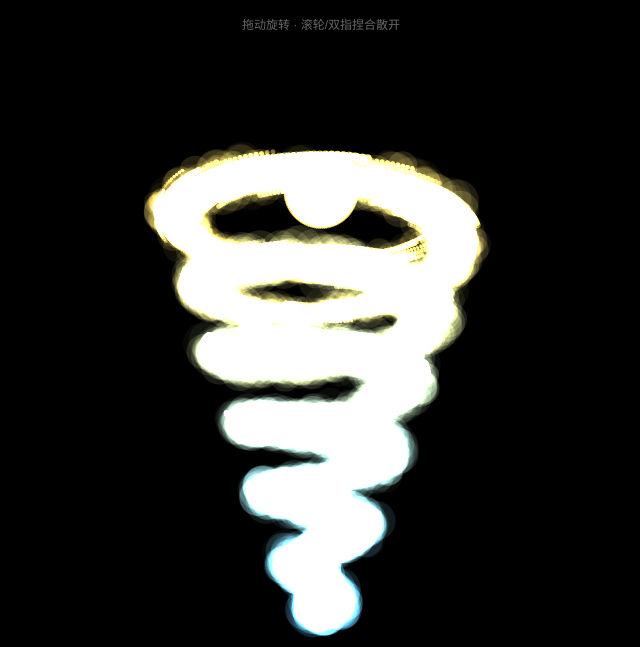
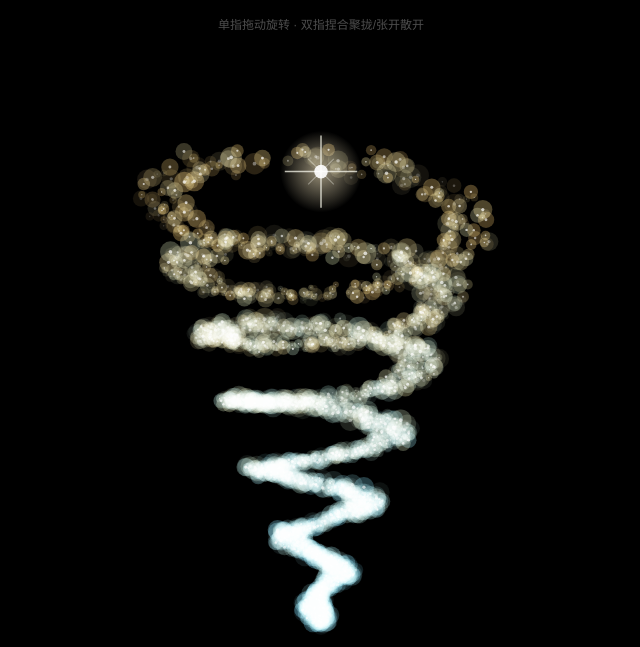
Before and after one commit to iSuperfran/christmastree, a plain HTML site: page index.html in a window 1280 px wide. Shown: the top 647 px of the page, without its empty margins (319-959 px from the left). Drawn offline with Linux system fonts and the light colour scheme; animation ran at ten frames a second.

Commit message:
Update index.html

```diff
--- a/index.html
+++ b/index.html
@@ -6,24 +6,24 @@
   <meta name="theme-color" content="#000000" />
   <title>Merry Christmas</title>
   <style>
-    /* 强制黑色背景，防止闪白 */
+    /* 纯黑背景 */
     html, body { margin:0; height:100%; background-color: #000; overflow:hidden; }
     canvas { display:block; width:100vw; height:100vh; touch-action:none; }
 
-    /* 底部文字样式：增加发光外阴影，确保在黑色背景下清晰 */
+    /* 底部文字：恢复唯美手写感，位置适中 */
     .caption {
       position: fixed; left: 0; right: 0;
-      bottom: 8%; /* 稍微抬高 */
+      bottom: 8%;
       text-align: center;
       pointer-events: none; user-select: none;
       z-index: 10;
     }
     .caption span {
       display: inline-block;
-      font-size: clamp(32px, 8vw, 60px);
+      font-size: clamp(30px, 8vw, 64px);
       font-family: "Snell Roundhand", "Brush Script MT", "Segoe Script", cursive;
-      color: #fff;
-      text-shadow: 0 0 10px rgba(255,200,100,0.8), 0 0 20px rgba(255,100,50,0.4);
+      color: rgba(255, 245, 230, 0.85); /* 柔和的香槟金 */
+      text-shadow: 0 0 15px rgba(255, 200, 100, 0.5);
       transform: rotate(-2deg);
       letter-spacing: 1px;
     }
@@ -32,7 +32,7 @@
     .hint {
       position: fixed; top: 15px; left: 0; right: 0;
       text-align: center;
-      color: rgba(255,255,255,0.4);
+      color: rgba(255,255,255,0.3);
       font-size: 12px;
       font-family: sans-serif;
       pointer-events: none;
@@ -42,22 +42,20 @@
 <body>
 
 <canvas id="c"></canvas>
-<div class="hint">拖动旋转 · 滚轮/双指捏合散开</div>
+<div class="hint">单指拖动旋转 · 双指捏合聚拢/张开散开</div>
 <div class="caption"><span>Merry Christmas</span></div>
 
 <script>
 (() => {
   const canvas = document.getElementById('c');
-  const ctx = canvas.getContext('2d', { alpha: false }); // 关闭透明通道，提升性能且背景更黑
+  const ctx = canvas.getContext('2d', { alpha: false });
 
-  // 基础数学工具
   const clamp = (x,a,b) => Math.max(a, Math.min(b, x));
   const rand = (a,b) => a + Math.random() * (b - a);
   const lerp = (a,b,t) => a + (b - a) * t;
 
-  // 屏幕适配
-  let W, H, cx, cy, minD;
-  const DPR = Math.min(2.5, window.devicePixelRatio || 1); // 限制DPR防止发热
+  let W, H, cx, cy;
+  const DPR = Math.min(2.5, window.devicePixelRatio || 1);
 
   function resize() {
     W = window.innerWidth;
@@ -67,17 +65,16 @@
     ctx.scale(DPR, DPR);
     cx = W / 2;
     cy = H / 2;
-    minD = Math.min(W, H);
   }
   window.addEventListener('resize', resize);
   resize();
 
   // ================= 交互状态 =================
-  let yaw = 0, pitch = -0.2; // 初始视角
-  let targetYaw = 0, targetPitch = -0.2;
-  let scatter = 0, targetScatter = 0; // 0=树, 1=散开
+  let yaw = 0, pitch = -0.15;
+  let targetYaw = 0, targetPitch = -0.15;
+  let scatter = 0, targetScatter = 0; // 0=树(聚拢), 1=星尘(散开)
 
-  // 鼠标/触摸拖拽逻辑
+  // 1. 拖动旋转逻辑
   let isDragging = false, lastX = 0, lastY = 0;
 
   const onDown = (x, y) => { isDragging = true; lastX = x; lastY = y; };
@@ -86,9 +83,10 @@
     const dx = x - lastX;
     const dy = y - lastY;
     lastX = x; lastY = y;
-    targetYaw += dx * 0.005;
-    targetPitch += dy * 0.005;
-    targetPitch = clamp(targetPitch, -1, 0.5); // 限制上下视角
+    // 旋转灵敏度
+    targetYaw += dx * 0.006;
+    targetPitch += dy * 0.006;
+    targetPitch = clamp(targetPitch, -0.8, 0.4);
   };
   const onUp = () => { isDragging = false; };
 
@@ -104,13 +102,15 @@
   }, {passive: false});
   window.addEventListener('touchend', onUp);
 
-  // 滚轮控制散开
+  // 2. 滚轮控制 (向下滚=聚拢，向上滚=散开)
   canvas.addEventListener('wheel', e => {
-    targetScatter += Math.sign(e.deltaY) * 0.1;
+    // e.deltaY > 0 (滚轮向下) -> 我们希望它聚拢吗？通常缩小是聚拢。
+    // 为了符合直觉：往回滚(下)是变回树，往外推(上)是散开
+    targetScatter += Math.sign(-e.deltaY) * 0.08;
     targetScatter = clamp(targetScatter, 0, 1);
   }, {passive: true});
 
-  // 双指缩放控制散开
+  // 3. 双指缩放逻辑 (修正版：捏合=聚拢)
   let initDist = 0, initScatter = 0;
   canvas.addEventListener('touchstart', e => {
     if (e.touches.length === 2) {
@@ -125,62 +125,57 @@
       const dx = e.touches[0].clientX - e.touches[1].clientX;
       const dy = e.touches[0].clientY - e.touches[1].clientY;
       const dist = Math.hypot(dx, dy);
-      const delta = (dist - initDist) / 200;
-      // 捏合是变小(dist变小)，我们希望粒子散开还是聚拢？
-      // 逻辑：捏合=散开(类似把东西挤碎)，张开=还原。或者反之。
-      // 这里设定：双指张开(放大) -> 聚拢(0)，双指捏合(缩小) -> 散开(1)
-      targetScatter = clamp(initScatter - delta, 0, 1);
+
+      // 逻辑修正：
+      // dist 变大 (张开) -> delta 正 -> scatter 变大 (散开)
+      // dist 变小 (捏合) -> delta 负 -> scatter 变小 (聚拢)
+      const delta = (dist - initDist) / 300;
+
+      targetScatter = clamp(initScatter + delta, 0, 1);
       e.preventDefault();
     }
   });
 
   // ================= 粒子系统 =================
-  const N = 2400; // 粒子数量，太多会卡，2400在手机上足够密集
+  const N = 2800; // 粒子数
   const particles = [];
 
-  // 初始化粒子（螺旋结构）
   function init() {
     for (let i = 0; i < N; i++) {
-      // 0 到 1 的分布，稍微偏向底部
-      const t = Math.pow(Math.random(), 0.8);
+      // 螺旋分布
+      const t = Math.pow(Math.random(), 0.75); // 稍微更均匀一点，不要全堆在下面
+      const h = 320;
+      const maxR = 130;
+      const y = -h/2 + t * h;
 
-      // 树高和底半径
-      const h = 300;
-      const maxR = 120;
+      const rBase = (1 - t) * maxR;
+      // 增加随机性，制造“星尘”的模糊边缘
+      const r = rBase + rand(-20, 20) * (1-t*0.5);
 
-      const y = -h/2 + t * h; // y轴坐标
-
-      // 螺旋半径：越往上越小，呈圆锥状
-      const rBase = (1 - t) * maxR;
-      // 加一点随机噪点，形成“边缘不清晰”
-      const r = rBase + rand(-15, 15);
-
-      // 螺旋角度：随高度旋转
-      const turns = 6;
-      const angle = t * Math.PI * 2 * turns + rand(0, 0.5);
+      const turns = 6.5;
+      const angle = t * Math.PI * 2 * turns + rand(0, 0.8); // 角度抖动
 
       const x = Math.cos(angle) * r;
       const z = Math.sin(angle) * r;
 
-      // 散开的目标位置 (模拟宇宙大爆炸/星尘)
-      // 随机分布在球体表面附近
+      // 散开位置 (球形爆炸效果)
       const sDir = Math.random() * Math.PI * 2;
-      const sR = rand(150, 400);
+      const sYDir = rand(-1, 1);
+      const sR = rand(200, 500);
       const sx = Math.cos(sDir) * sR;
-      const sy = rand(-300, 300);
+      const sy = sYDir * sR;
       const sz = Math.sin(sDir) * sR;
 
-      // 颜色属性：0=冷色(顶部)，1=暖色(底部)
-      // 顶部加一点冷色，底部金光
-      const colorMix = 1 - t;
+      // 0=青蓝(冷), 1=琥珀金(暖)
+      const colorMix = 1 - t + rand(-0.2, 0.2);
 
       particles.push({
-        x, y, z,          // 树形态坐标
-        sx, sy, sz,       // 散开形态坐标
-        colorMix,         // 颜色因子
-        size: rand(0.8, 2.5), // 基础大小
-        blink: rand(0, Math.PI * 2), // 闪烁相位
-        blinkSpeed: rand(2, 5)       // 闪烁速度
+        x, y, z,
+        sx, sy, sz,
+        colorMix: clamp(colorMix, 0, 1),
+        size: rand(0.6, 2.2), // 粒子稍微小一点，显得精致
+        blink: rand(0, Math.PI * 2),
+        blinkSpeed: rand(1.5, 4)
       });
     }
   }
@@ -188,156 +183,152 @@
 
   // ================= 渲染循环 =================
   function draw() {
-    // 1. 缓动更新参数
+    // 缓动
     yaw += (targetYaw - yaw) * 0.1;
     pitch += (targetPitch - pitch) * 0.1;
     scatter += (targetScatter - scatter) * 0.1;
 
-    // 自动轻微旋转 (增加梦幻感)
-    const autoRot = performance.now() * 0.0003;
+    // 自动微旋转
+    const autoRot = performance.now() * 0.0002;
     const finalYaw = yaw + autoRot;
 
-    // 2. 清空背景 (纯黑)
+    // 清空背景 (纯黑)
+    ctx.globalCompositeOperation = 'source-over';
     ctx.fillStyle = '#000000';
     ctx.fillRect(0, 0, W, H);
 
-    // 3. 计算所有粒子投影
     const pData = [];
-    const focal = 800; // 焦距
+    const focal = 850;
 
-    // 预计算旋转矩阵
     const cy_cos = Math.cos(finalYaw), cy_sin = Math.sin(finalYaw);
     const cx_cos = Math.cos(pitch), cx_sin = Math.sin(pitch);
 
     for (let i = 0; i < N; i++) {
       const p = particles[i];
 
-      // 插值计算当前位置 (树 <-> 散开)
-      // 使用平滑插值 smoothstep
+      // 插值：scatter 0->1
+      // 使用三次方插值让散开动作更柔和
       const s = scatter * scatter * (3 - 2 * scatter);
+
       let px = p.x + (p.sx - p.x) * s;
       let py = p.y + (p.sy - p.y) * s;
       let pz = p.z + (p.sz - p.z) * s;
 
-      // 旋转 Y 轴
+      // 旋转
       let x1 = px * cy_cos - pz * cy_sin;
       let z1 = pz * cy_cos + px * cy_sin;
-
-      // 旋转 X 轴
       let y2 = py * cx_cos - z1 * cx_sin;
       let z2 = z1 * cx_cos + py * cx_sin;
 
-      // 投影
-      // 摄像机向后拉一点 (z2 + 600)
-      const depth = z2 + 600;
-      if (depth < 50) continue; // 裁剪太近的
+      const depth = z2 + 650;
+      if (depth < 50) continue;
 
       const scale = focal / depth;
       const screenX = cx + x1 * scale;
-      const screenY = cy + y2 * scale * 1.05; // 稍微拉长一点y轴
+      const screenY = cy + y2 * scale * 1.05;
 
-      // 闪烁计算
       const time = performance.now() * 0.001;
       const shimmer = Math.sin(time * p.blinkSpeed + p.blink);
-      // 亮度范围 0.3 ~ 1.0 (保证最低亮度，防止看不见)
-      const alpha = 0.3 + 0.7 * (shimmer * 0.5 + 0.5);
+
+      // 调整亮度：不要太爆，但也别太暗
+      // 基础 0.2, 波动 +0.6 -> 最高 0.8
+      const alpha = 0.2 + 0.6 * (shimmer * 0.5 + 0.5);
 
       pData.push({ x: screenX, y: screenY, z: depth, size: p.size * scale, colorMix: p.colorMix, alpha });
     }
 
-    // 按深度排序，虽然 additive blending 不严格需要，但有助于处理遮挡感
     pData.sort((a, b) => b.z - a.z);
 
-    // 4. 绘制 (关键：使用 lighter 混合模式)
-    ctx.globalCompositeOperation = 'lighter'; // 变亮叠加模式，越叠越亮
+    // 使用 Screen 模式：柔和发光，不会像 lighter 那么刺眼
+    ctx.globalCompositeOperation = 'screen';
 
     for (let i = 0; i < pData.length; i++) {
       const p = pData[i];
 
-      // 颜色逻辑：混合 金色(255, 200, 50) 和 冰蓝(100, 200, 255)
-      // 增加亮度基数，确保黑底上可见
-      const r = Math.floor(lerp(100, 255, p.colorMix));
-      const g = Math.floor(lerp(200, 220, p.colorMix));
-      const b = Math.floor(lerp(255, 100, p.colorMix));
+      // 颜色调优：更高级的香槟金 和 冰蓝色
+      // 暖色: 255, 210, 120 (Warm)
+      // 冷色: 120, 220, 255 (Cool)
+      const r = Math.floor(lerp(120, 255, p.colorMix));
+      const g = Math.floor(lerp(220, 210, p.colorMix));
+      const b = Math.floor(lerp(255, 120, p.colorMix));
 
-      const color = `rgba(${r}, ${g}, ${b}, ${p.alpha})`;
-
-      // 绘制光点
-      // 为了性能和效果，这里直接画实心圆，利用 globalCompositeOperation 做发光
-      ctx.fillStyle = color;
+      // 绘制光晕 (虚)
+      const glowSize = p.size * 3.5;
+      ctx.fillStyle = `rgba(${r}, ${g}, ${b}, ${p.alpha * 0.4})`; // 光晕透明度低一点
       ctx.beginPath();
-      ctx.arc(p.x, p.y, p.size, 0, Math.PI * 2);
+      ctx.arc(p.x, p.y, glowSize, 0, Math.PI * 2);
       ctx.fill();
 
-      // 偶尔绘制大光晕 (模拟星尘质感)
-      if (i % 15 === 0) {
-        ctx.fillStyle = `rgba(${r}, ${g}, ${b}, ${p.alpha * 0.15})`; // 非常淡的大圈
-        ctx.beginPath();
-        ctx.arc(p.x, p.y, p.size * 6, 0, Math.PI * 2);
-        ctx.fill();
-      }
+      // 绘制核心 (实) - 让点看起来更清晰
+      ctx.fillStyle = `rgba(255, 255, 255, ${p.alpha * 0.9})`; // 核心偏白
+      ctx.beginPath();
+      ctx.arc(p.x, p.y, p.size * 0.6, 0, Math.PI * 2);
+      ctx.fill();
     }
 
-    // 5. 绘制顶部的星星 (高亮)
-    if (scatter < 0.8) {
-      // 计算树顶坐标
-      const topY = -150 - 10; // 树顶高度
-      // 简单投影逻辑同上
+    // 绘制顶部的星 (仅当聚拢时可见)
+    if (scatter < 0.9) {
+      const topY = -160 - 15;
       let tx = 0, ty = topY, tz = 0;
       let tx1 = tx * cy_cos - tz * cy_sin;
       let tz1 = tz * cy_cos + tx * cy_sin;
       let ty2 = ty * cx_cos - tz1 * cx_sin;
       let tz2 = tz1 * cx_cos + ty * cx_sin;
-      const tDepth = tz2 + 600;
+      const tDepth = tz2 + 650;
       const tScale = focal / tDepth;
       const tScreenX = cx + tx1 * tScale;
       const tScreenY = cy + ty2 * tScale * 1.05;
 
-      // 随着散开消失
-      const starAlpha = 1 - smoothstep(0.5, 1, scatter);
-
+      const starAlpha = (1 - smoothstep(0.3, 0.9, scatter)) * 0.9;
       if (starAlpha > 0.01) {
-        drawStar(tScreenX, tScreenY, tScale * 15, starAlpha);
+        drawStar(tScreenX, tScreenY, tScale * 18, starAlpha);
       }
     }
 
     requestAnimationFrame(draw);
   }
 
-  // 辅助函数：平滑阶梯
   function smoothstep(min, max, value) {
     var x = Math.max(0, Math.min(1, (value-min)/(max-min)));
     return x*x*(3 - 2*x);
   }
 
-  // 绘制亮星
   function drawStar(x, y, r, alpha) {
     ctx.save();
     ctx.translate(x, y);
-    ctx.globalCompositeOperation = 'lighter';
+    ctx.globalCompositeOperation = 'screen';
 
-    // 核心亮白
+    // 1. 核心亮斑
     ctx.fillStyle = `rgba(255, 255, 255, ${alpha})`;
     ctx.beginPath();
-    ctx.arc(0, 0, r * 0.4, 0, Math.PI * 2);
+    ctx.arc(0, 0, r * 0.3, 0, Math.PI * 2);
     ctx.fill();
 
-    // 十字光芒
-    ctx.strokeStyle = `rgba(255, 255, 200, ${alpha * 0.8})`;
-    ctx.lineWidth = 2;
+    // 2. 柔和光晕
+    const grd = ctx.createRadialGradient(0, 0, r*0.2, 0, 0, r*1.8);
+    grd.addColorStop(0, `rgba(255, 240, 200, ${alpha * 0.6})`);
+    grd.addColorStop(1, `rgba(255, 240, 200, 0)`);
+    ctx.fillStyle = grd;
     ctx.beginPath();
-    ctx.moveTo(-r*1.5, 0); ctx.lineTo(r*1.5, 0);
-    ctx.moveTo(0, -r*1.5); ctx.lineTo(0, r*1.5);
+    ctx.arc(0, 0, r*1.8, 0, Math.PI * 2);
+    ctx.fill();
+
+    // 3. 十字星芒 (细长)
+    ctx.strokeStyle = `rgba(255, 255, 240, ${alpha * 0.8})`;
+    ctx.lineWidth = 1.5;
+    ctx.beginPath();
+    ctx.moveTo(-r*1.6, 0); ctx.lineTo(r*1.6, 0);
+    ctx.moveTo(0, -r*1.6); ctx.lineTo(0, r*1.6);
     ctx.stroke();
 
-    // 外部辉光
-    const grd = ctx.createRadialGradient(0, 0, r*0.2, 0, 0, r*2);
-    grd.addColorStop(0, `rgba(255, 220, 100, ${alpha * 0.5})`);
-    grd.addColorStop(1, `rgba(255, 200, 100, 0)`);
-    ctx.fillStyle = grd;
+    // 4. 对角星芒 (短且淡)
+    ctx.strokeStyle = `rgba(255, 255, 240, ${alpha * 0.4})`;
+    ctx.lineWidth = 1;
+    ctx.rotate(Math.PI / 4);
     ctx.beginPath();
-    ctx.arc(0, 0, r*2, 0, Math.PI * 2);
-    ctx.fill();
+    ctx.moveTo(-r*0.8, 0); ctx.lineTo(r*0.8, 0);
+    ctx.moveTo(0, -r*0.8); ctx.lineTo(0, r*0.8);
+    ctx.stroke();
 
     ctx.restore();
   }
```
